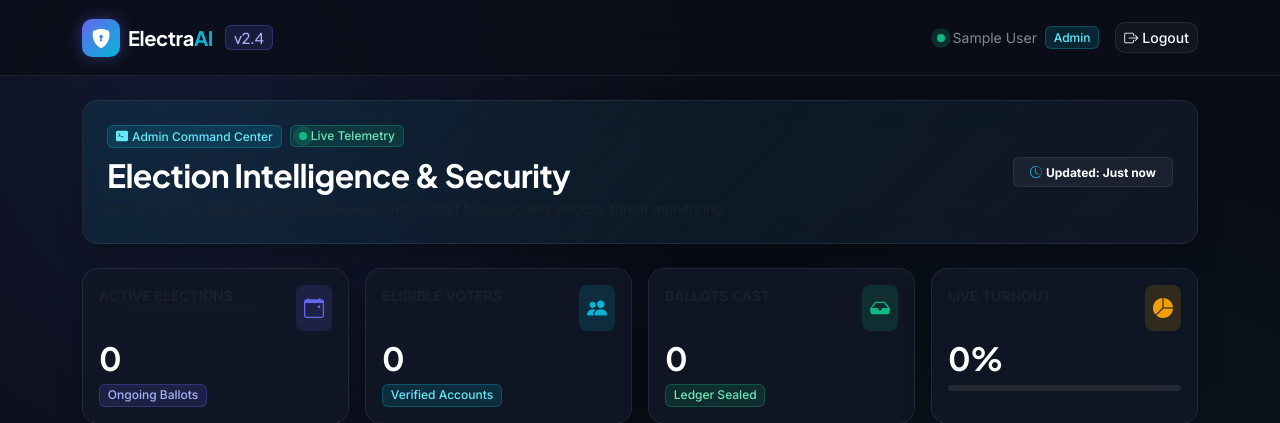
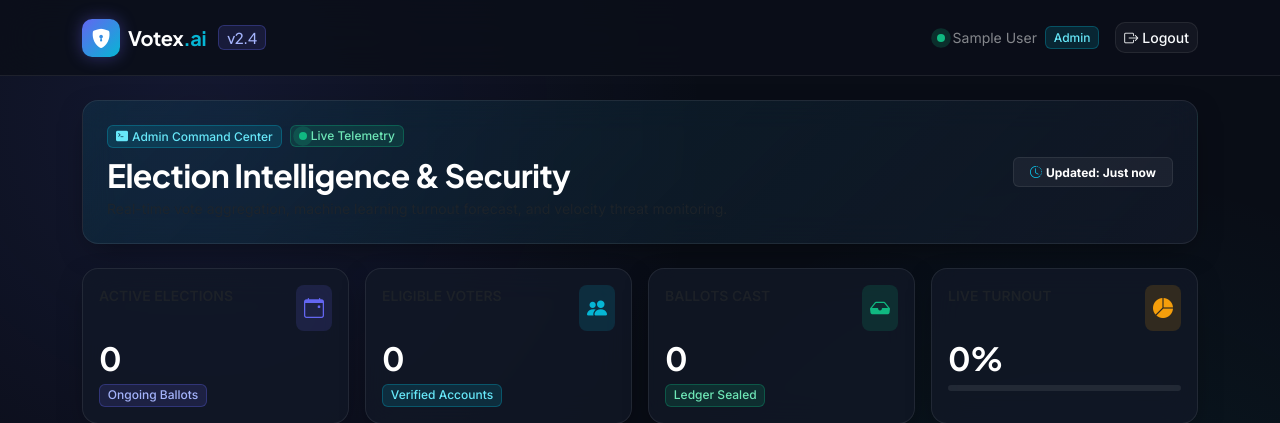
Before and after one commit to singhaisarvagya8-hue/AI-Automated-Voting-System, a Flask app: page /admin/dashboard in a window 1280 px wide. Shown: the top 423 px of the page. Run offline with Flask 3, Linux system fonts and the light colour scheme; the visitor is signed in with stand-in values (Sample User, id 1).

Commit message:
Update platform branding to Votex.ai

```diff
--- a/templates/base.html
+++ b/templates/base.html
@@ -3,7 +3,7 @@
 <head>
     <meta charset="UTF-8">
     <meta name="viewport" content="width=device-width, initial-scale=1.0">
-    <title>AI Secure Voting System</title>
+    <title>Votex.ai - AI Secure Voting System</title>
     <!-- Fonts -->
     <link rel="preconnect" href="https://fonts.googleapis.com">
     <link rel="preconnect" href="https://fonts.gstatic.com" crossorigin>
@@ -236,7 +236,7 @@
                 <div class="brand-logo">
                     <i class="bi bi-shield-lock-fill"></i>
                 </div>
-                <span>Electra<span style="color: var(--accent-cyan);">AI</span></span>
+                <span>Votex<span style="color: var(--accent-cyan);">.ai</span></span>
                 <span class="badge badge-tech-indigo ms-1 px-2 py-1 small">v2.4</span>
             </a>
             <div class="ms-auto d-flex align-items-center gap-3">
--- a/templates/confirmation.html
+++ b/templates/confirmation.html
@@ -24,7 +24,7 @@
                 <div class="col-sm-8 text-success fw-semibold"><i class="bi bi-check2 me-1"></i>Audit Confirmed & Sealed</div>
 
                 <div class="col-sm-4 text-muted">Integrity Guard:</div>
-                <div class="col-sm-8 text-white"><i class="bi bi-cpu text-info me-1"></i>ElectraAI Anomaly Detector Pass</div>
+                <div class="col-sm-8 text-white"><i class="bi bi-cpu text-info me-1"></i>Votex.ai Anomaly Detector Pass</div>
 
                 <div class="col-sm-4 text-muted">Voter Status:</div>
                 <div class="col-sm-8 text-white"><span class="badge badge-tech-indigo">Single-Vote Quota Consumed</span></div>
```
